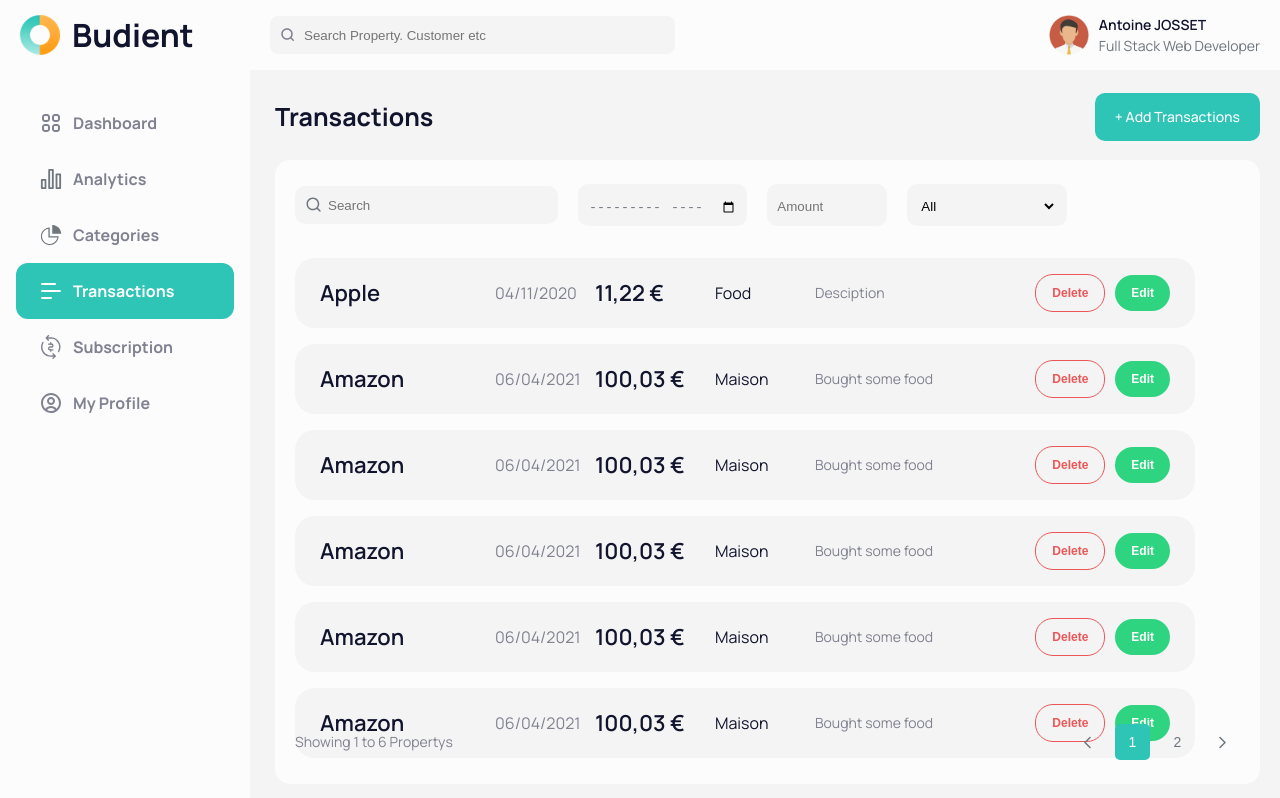
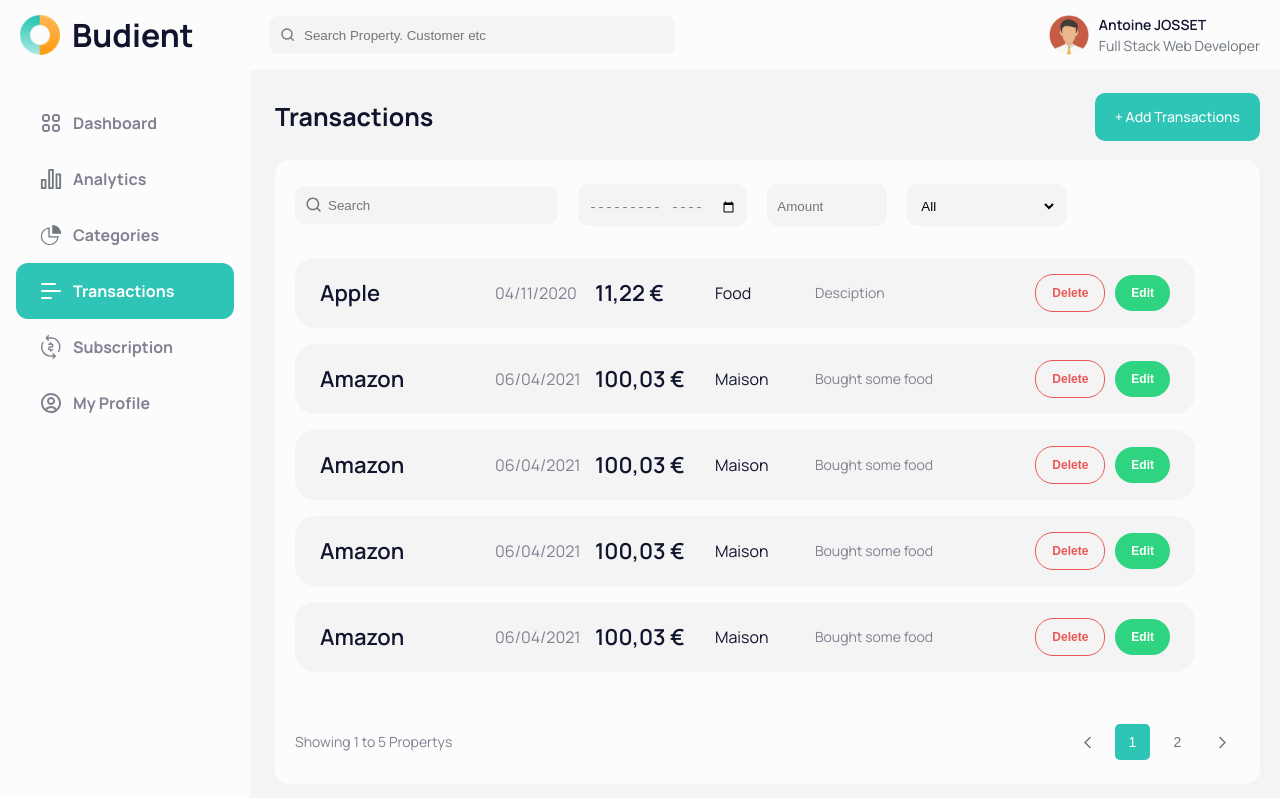
Before and after one commit to aBgAmeuR/Budient, a React (Vite) app in the folder Client/: page /transactions in a window 1280 px wide. Shown: the top 798 px of the page. Built offline with nearby package versions, Linux system fonts and the light colour scheme.

Commit message:
auto rowperpage

```diff
--- a/Client/src/pages/Transactions.tsx
+++ b/Client/src/pages/Transactions.tsx
@@ -111,11 +111,15 @@ export default function Transactions() {
   const [totalPages, setTotalPages] = useState(1);
   const [rowperpage, setRowperpage] = useState(6);
 
+  // console.log(Math.round((window.innerHeight * 0.55) / (70 + 16)));
+
+
   const paginate = (items: Transaction[], page = 1, perPage = rowperpage) => items.slice(perPage * (page - 1), perPage * page);
   const paginatedData = paginate(data, page);
 
   useEffect(() => {
     setTotalPages(Math.ceil(data.length / rowperpage));
+    setRowperpage(Math.round((window.innerHeight * 0.52) / (70 + 16)));
   }, [data]);
 
   return (
--- a/Client/src/styles/_Settings.scss
+++ b/Client/src/styles/_Settings.scss
@@ -55,6 +55,10 @@
   box-sizing: border-box;
 }
 
+body {
+  overflow: hidden;
+}
+
 #root {
   background-color: var(--pricipal-bg);
   color: var(--principal-text-color);
@@ -64,5 +68,5 @@
     'header header' 70px
     'sidebar main' 1fr
     / 250px 1fr;
-  font-family: "Manrope", sans-serif;
+  font-family: "Manrope", sans-serif;;
 }
--- a/Client/src/styles/pages/Transactions.scss
+++ b/Client/src/styles/pages/Transactions.scss
@@ -1,6 +1,5 @@
 #Transactions {
   margin: 23px 20px 38px 25px;
-
   .top {
     display: flex;
     align-items: center;
```
